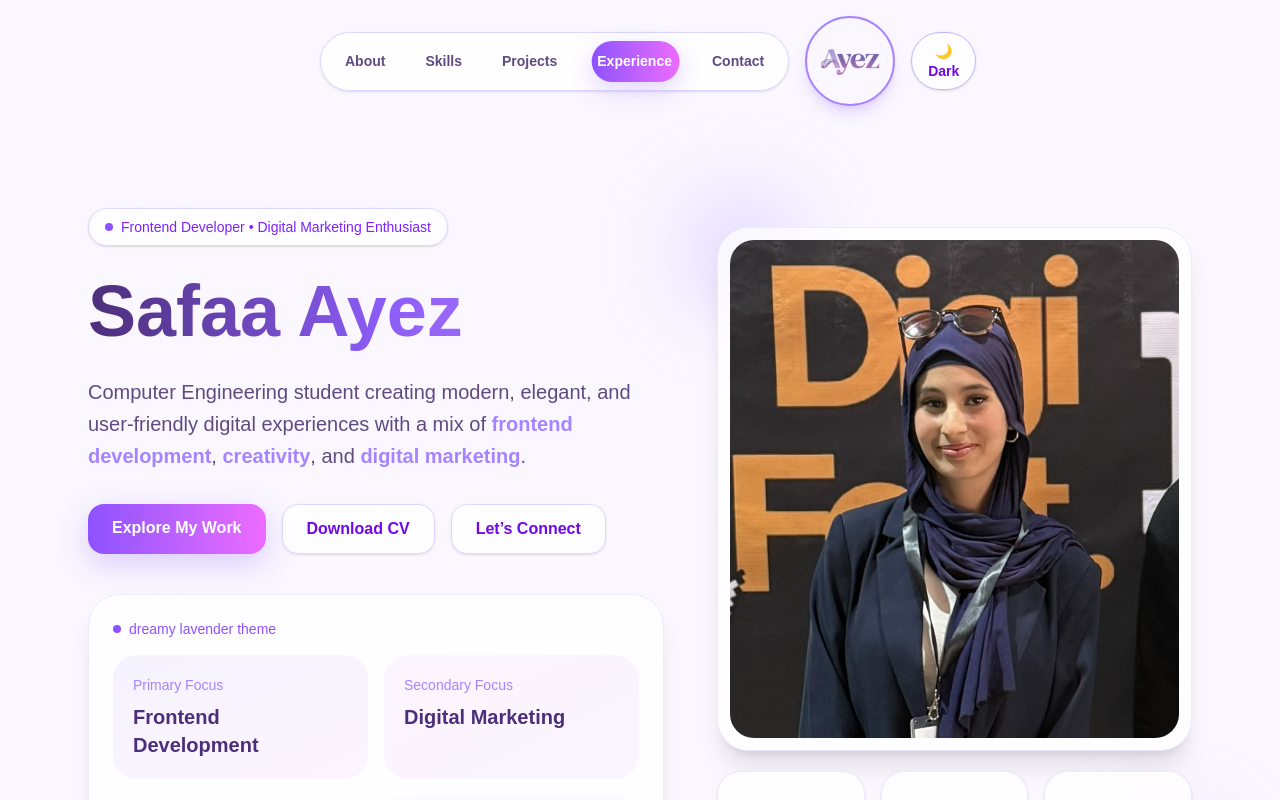
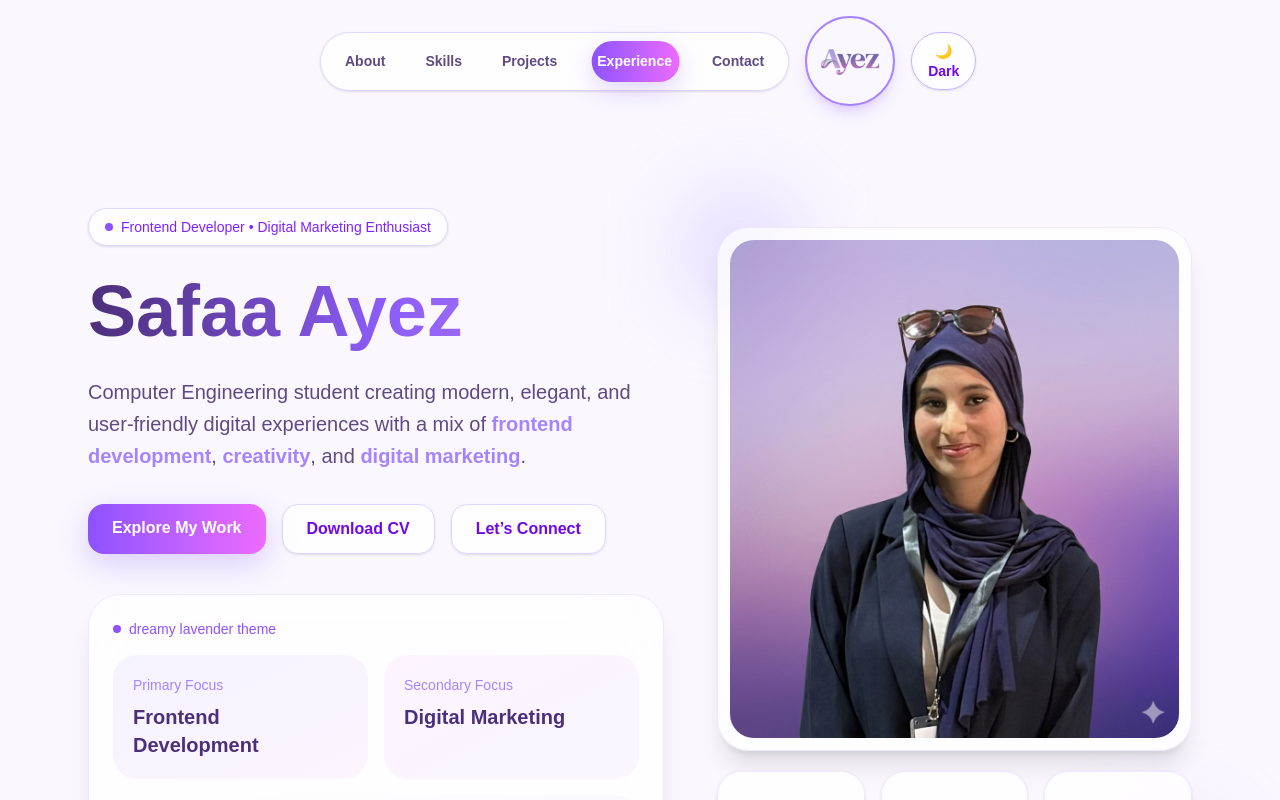
Before and after one commit to safaamedia/Safaa_portfolio, a Next.js app: page / in a window 1280 px wide. Shown: the top 800 px of the page. Built offline with nearby package versions, Linux system fonts and the light colour scheme.

Commit message:
Changed my photo

```diff
--- a/app/page.tsx
+++ b/app/page.tsx
@@ -375,7 +375,7 @@ export default function SafaaPortfolio() {
     }`}
   >
     <Image
-      src="/MyPhoto.jpg"
+      src="/MyPhoto.png"
       alt="Safaa Ayez"
       width={420}
       height={500}
```
Also changed, not shown: public/MyPhoto.jpg (deleted), public/MyPhoto.png (added).
